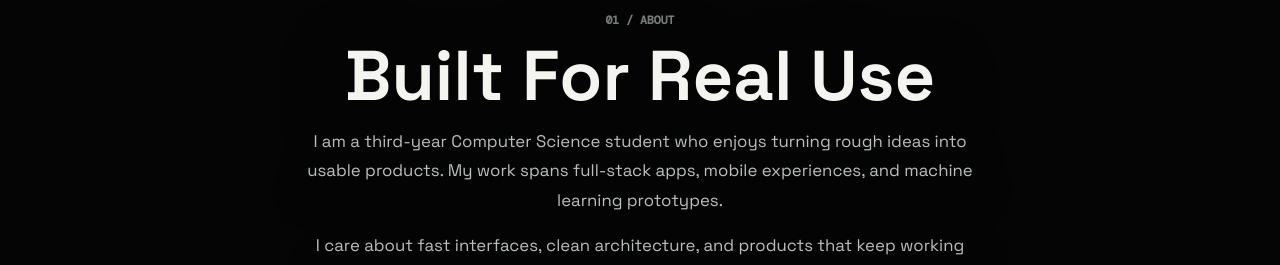
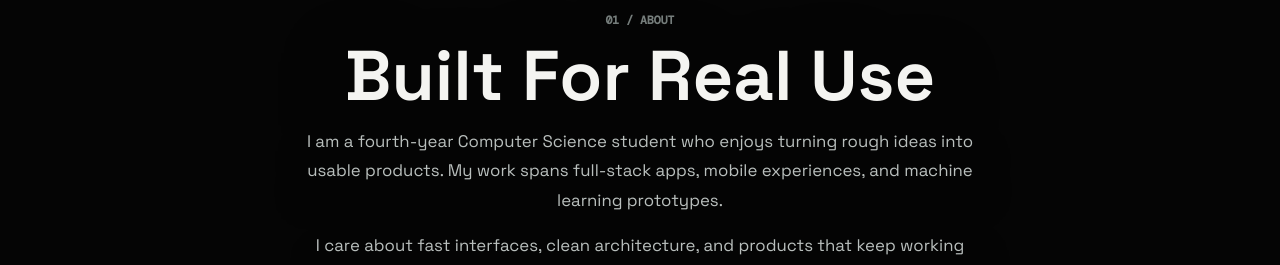
Before and after one commit to Nr1408/Portfolio, a React (Vite) app: page / in a window 1280 px wide. Shown: the part 840-1105 px from the top of the page. Built offline with nearby package versions, Linux system fonts and the light colour scheme; a web font is replaced by a local one.

Commit message:
Add semester 6 marks

```diff
--- a/src/components/ImmersiveScene.tsx
+++ b/src/components/ImmersiveScene.tsx
@@ -124,6 +124,7 @@ const SEMESTERS = [
   { label: "Sem 3", value: 9.45 },
   { label: "Sem 4", value: 9.64 },
   { label: "Sem 5", value: 9.14 },
+  { label: "Sem 6", value: 9 },
 ];
 
 const CAMERA_POINTS: Vec3[] = [
@@ -567,7 +568,7 @@ function HtmlSections() {
       <SceneSection id="about" eyebrow="01 / About" title="Built For Real Use">
         <div className="copy-block">
           <p>
-            I am a third-year Computer Science student who enjoys turning rough ideas into usable products.
+            I am a fourth-year Computer Science student who enjoys turning rough ideas into usable products.
             My work spans full-stack apps, mobile experiences, and machine learning prototypes.
           </p>
           <p>
@@ -665,6 +666,7 @@ function HtmlSections() {
             </div>
           ))}
         </div>
+        <p className="cgpa-average">Average of 6 semesters: 8.77</p>
         <div className="surface education-block compact">
           <h3>SKKES English High School & Junior College</h3>
           <p>Higher Secondary Certificate</p>
```
